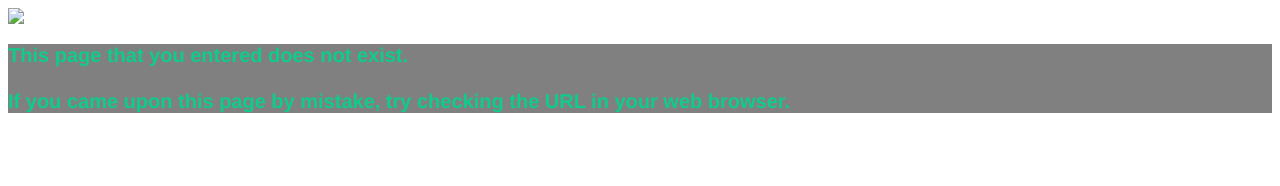
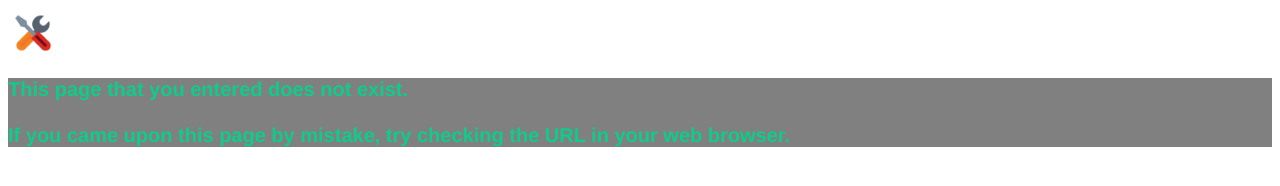
Before and after one commit to gogoat35/BenzChat, a plain HTML site: page 404.html in a window 1280 px wide. Drawn offline with Linux system fonts and the light colour scheme.

Commit message:
Update 404.html

```diff
--- a/404.html
+++ b/404.html
@@ -18,7 +18,7 @@ div {
 
 <body>
 
-<a href=”#”><img src=”pagenotfound.png”></a>
+<a href="index.html"><img src="pagenotfound.png" alt="HTML tutorial" style="width:50px;height:50px;"></a>
 
 <div>
 <p>This page that you entered does not exist.
```
